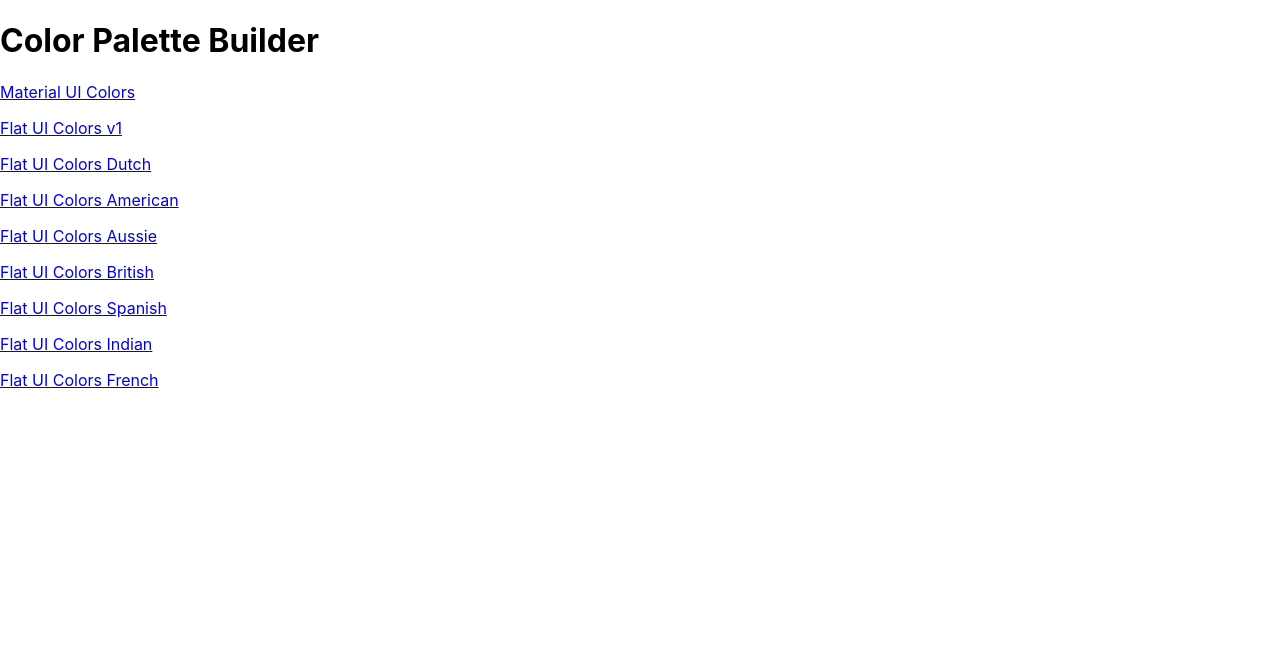
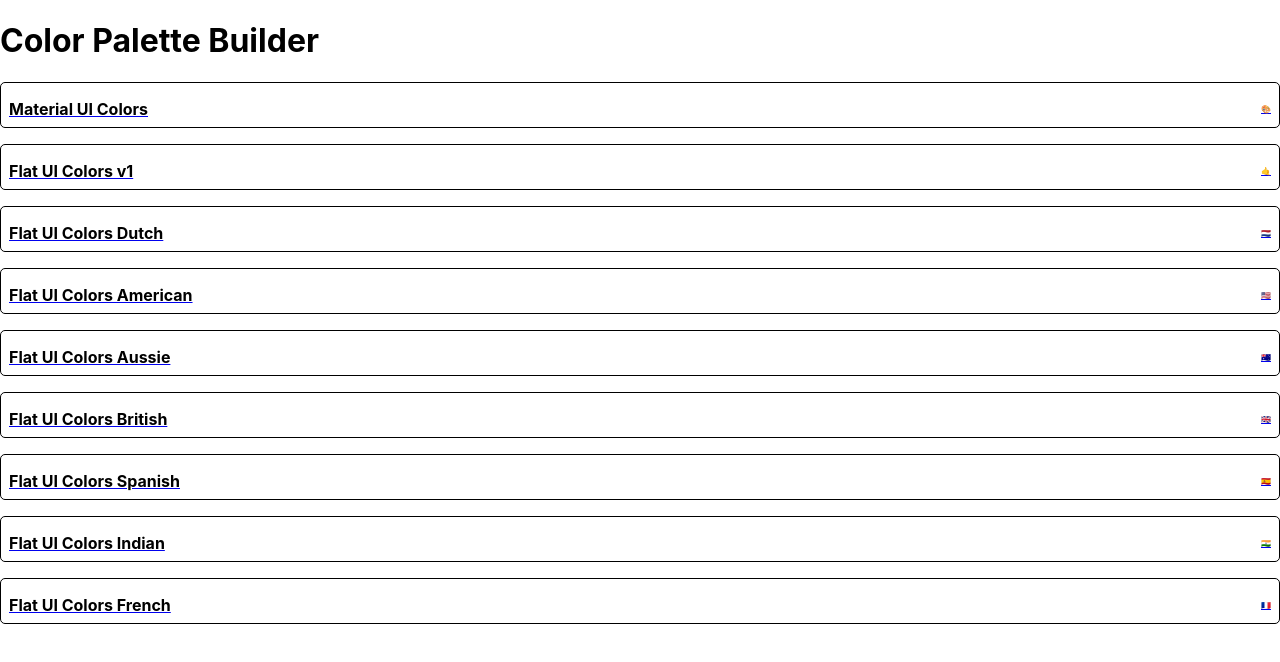
Before and after one commit to seanc-dev/react-color-picker, a React (Create React App) app: page / in a window 1280 px wide. Shown: the top 662 px of the page. Built offline with nearby package versions, Linux system fonts and the light colour scheme.

Commit message:
Add MiniPalette and commence styling

```diff
--- a/package.json
+++ b/package.json
@@ -5,6 +5,7 @@
   "dependencies": {
     "@material-ui/core": "^4.9.14",
     "@material-ui/icons": "^4.9.1",
+    "@material-ui/styles": "^4.9.14",
     "@testing-library/jest-dom": "^4.2.4",
     "@testing-library/react": "^9.5.0",
     "@testing-library/user-event": "^7.2.1",
--- a/src/Scenes/PaletteList/PaletteList.scene.js
+++ b/src/Scenes/PaletteList/PaletteList.scene.js
@@ -1,5 +1,7 @@
 import React from "react";
 import { Link } from "react-router-dom";
+
+import MiniPalette from "./components/MiniPalette.component";
 
 function PaletteList({ palettes }) {
   console.log(palettes);
@@ -9,7 +11,7 @@
       {palettes.map((palette) => (
         <p>
           <Link to={`/palette/${palette.id}`} key={palette.id}>
-            {palette.paletteName}
+            <MiniPalette {...palette} />
           </Link>
         </p>
       ))}
--- /dev/null
+++ b/src/Scenes/PaletteList/components/MiniPalette.component.js
@@ -0,0 +1,47 @@
+import React from "react";
+import { withStyles } from "@material-ui/core/styles";
+
+const styles = {
+  root: {
+    backgroundColor: "white",
+    borderRadius: "5px",
+    border: "1px solid black",
+    padding: "0.5rem",
+    position: "relative",
+    overflow: "hidden",
+    "&:hover": {
+      cursor: "pointer",
+    },
+  },
+  colors: {
+    backgroundColor: "grey",
+  },
+  title: {
+    display: "flex",
+    justifyContent: "space-between",
+    alignItems: "center",
+    margin: 0,
+    color: "black",
+    paddingTop: "0.5rem",
+    fontSize: "1rem",
+    position: "relative",
+  },
+  emoji: {
+    marginLeft: "0.5rem",
+    fontSize: "0.5rem",
+  },
+};
+
+function MiniPalette(props) {
+  const { paletteName, emoji, classes } = props;
+  return (
+    <div className={classes.root}>
+      <div className={classes.colors}></div>
+      <h5 className={classes.title}>
+        {paletteName} <span className={classes.emoji}>{emoji}</span>
+      </h5>
+    </div>
+  );
+}
+
+export default withStyles(styles)(MiniPalette);
```
